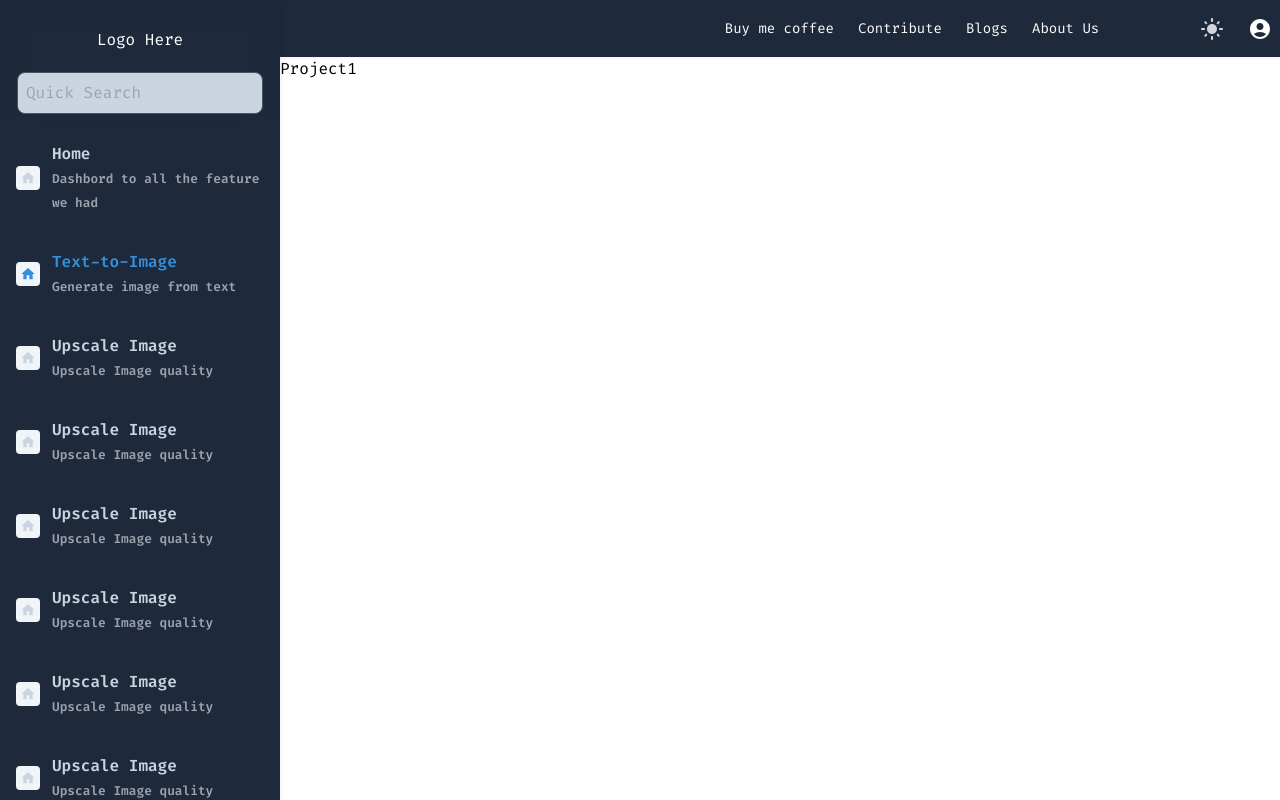
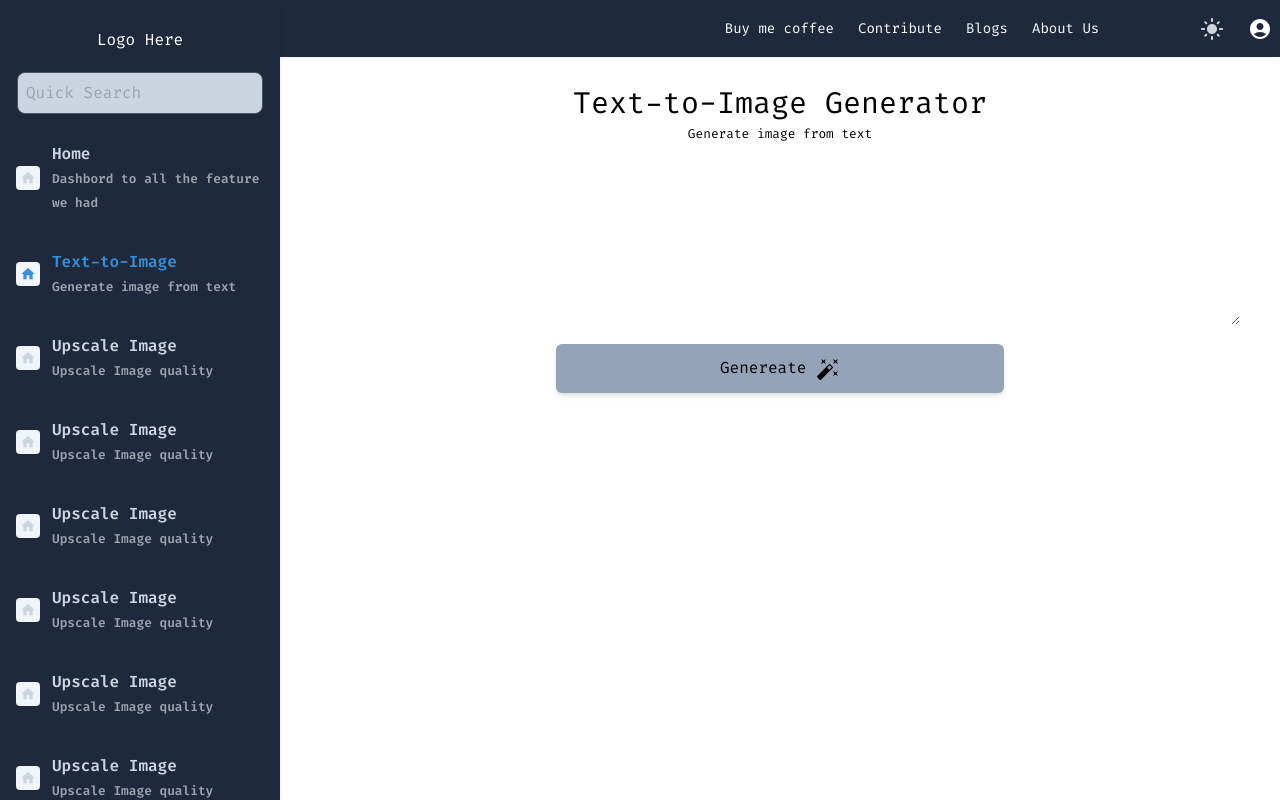
Before and after one commit to sukhendu02/usemyai, a React (Vite) app: page /project-1 in a window 1280 px wide. Built offline with nearby package versions, Linux system fonts and the light colour scheme.

Commit message:
added project 1

```diff
--- a/src/Components/Project1.jsx
+++ b/src/Components/Project1.jsx
@@ -1,7 +1,25 @@
 import React from 'react'
+import AutoFixHighIcon from '@mui/icons-material/AutoFixHigh';
+
 
 export default function Project1() {
   return (
-    <div>Project1</div>
+    <>
+    <div className='m-5'>
+    <div className='text-center m-5 p-2'>
+      <h3 className='text-3xl'>Text-to-Image Generator</h3>
+      <small>Generate image from text</small>
+    </div>
+    <div className="input-container p-2 m-3">
+      <div className="input">
+        <textarea className='w-full p-3' rows="5" name="promt" id="promt"></textarea>
+      </div>
+      <div className="generate-btn text-center m-3">
+        <button className='border-neutral-600 bg-slate-400 p-3 rounded-md w-2/4 shadow-md'>Genereate <AutoFixHighIcon/></button>
+      </div>
+    </div>
+    </div>
+    </>
+
   )
 }
```
